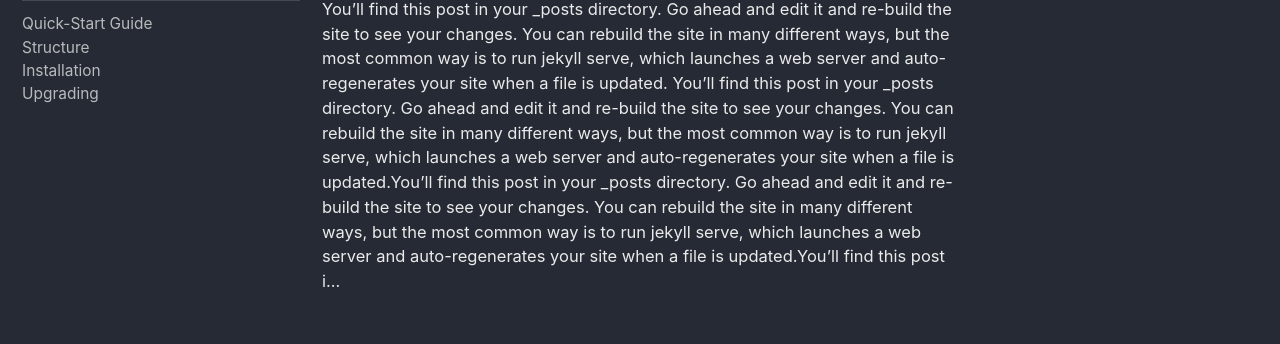
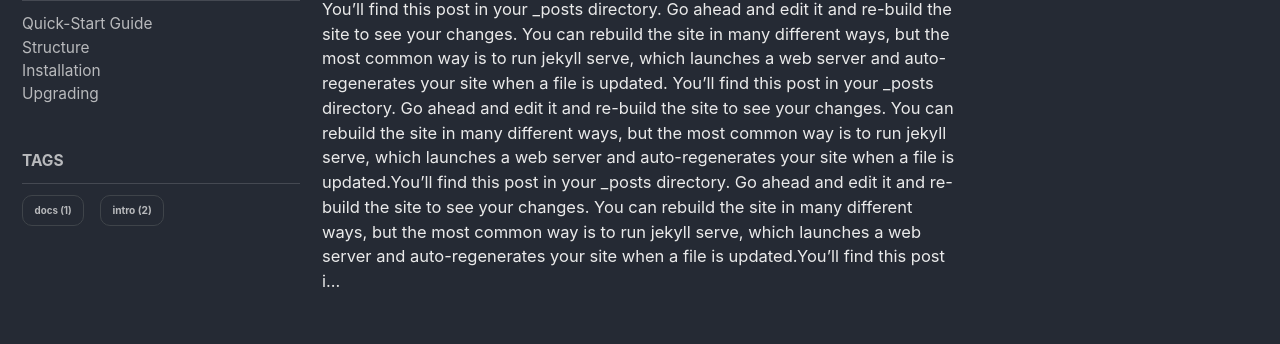
Before and after one commit to thaink/thaink.github.io, a Jekyll site: the page built from index.html, in a window 1280 px wide and 900 px high, scrolled down 667 px. Shown: the part 248-592 px from the top of the window. Built offline with Jekyll 4.4.1, drawn with Linux system fonts in a browser that asks for light colours; nearby versions of some CDN libraries; the list of posts is cut into pages by our own code.

Commit message:
add tag cloud

```diff
--- a/_includes/sidebar.html
+++ b/_includes/sidebar.html
@@ -19,5 +19,7 @@
       {% include nav_list nav=page.sidebar.nav %}
     {% endif %}
   {% endif %}
+
+  {% include tag_nav %}
   </div>
 {% endif %}
--- /dev/null
+++ b/_includes/tag_nav
@@ -0,0 +1,20 @@
+<nav class="nav__list">
+  <ul class="nav__items">
+      <li>
+          <span class="nav__sub-title">Tags</span>
+        <ul>
+          {% assign tags = site.tags | sort %}
+            {% for tag in tags %}
+            <li class="site-tag-item">
+              <span class="site-tag-text btn btn-tag">
+                <a href="/tag/{{ tag | first | slugify }}/"
+                style="font-size: {{ tag | last | size  |  times: 4 | plus: 80  }}%">
+                {{ tag[0] | replace:'-', ' ' }} ({{ tag | last | size }})
+                </a>
+              </span>
+            </li>
+            {% endfor %}
+        </ul>
+      </li>
+  </ul>
+</nav>
--- a/_sass/minimal-mistakes/_navigation.scss
+++ b/_sass/minimal-mistakes/_navigation.scss
@@ -430,6 +430,16 @@
   }
 }
 
+.nav__list .site-tag-item {
+  float: left;
+  margin: 0 1em 0 0;
+
+  .btn-tag {
+    border-radius: 10px;
+	border: 1px solid #494e52;
+  }
+}
+
 .nav__list .nav__items {
   margin: 0;
   font-size: 1.25rem;
```
